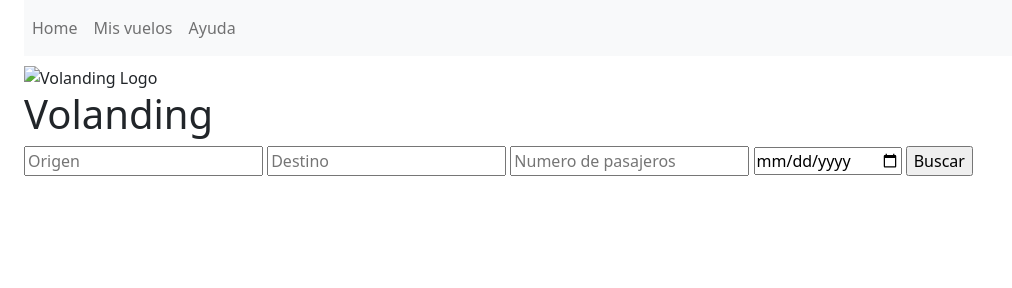
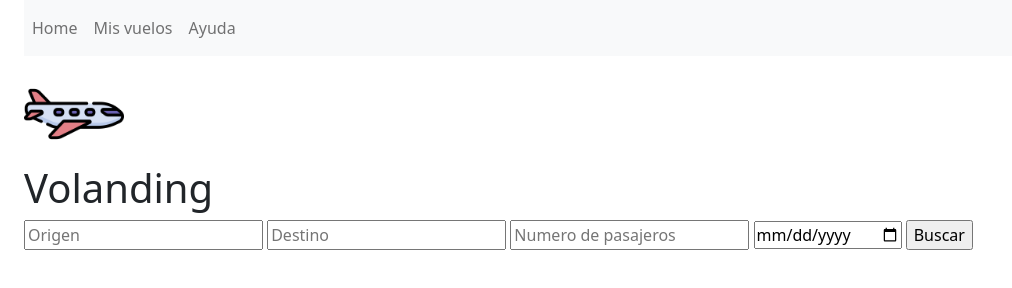
Before and after one commit to Carlos-DE/Interfaces-usuario, a plain HTML site: page homepage.html in a window 1280 px wide. Shown: the whole page, without its empty margins (0-1012 px from the left). Drawn offline with nearby package versions, Linux system fonts and the light colour scheme.

Commit message:
bootstrap

```diff
--- a/homepage.html
+++ b/homepage.html
@@ -27,7 +27,7 @@
       </nav>
 
     <div>
-      <img src="images/avion.png" alt="Volanding Logo" width="100" height="100">
+      <img src="assets/avion.png" alt="Volanding Logo" width="100" height="100">
       <h1>Volanding</h1>
     </div>
 
```
Also changed, not shown: index.html (+1 -0 lines).
